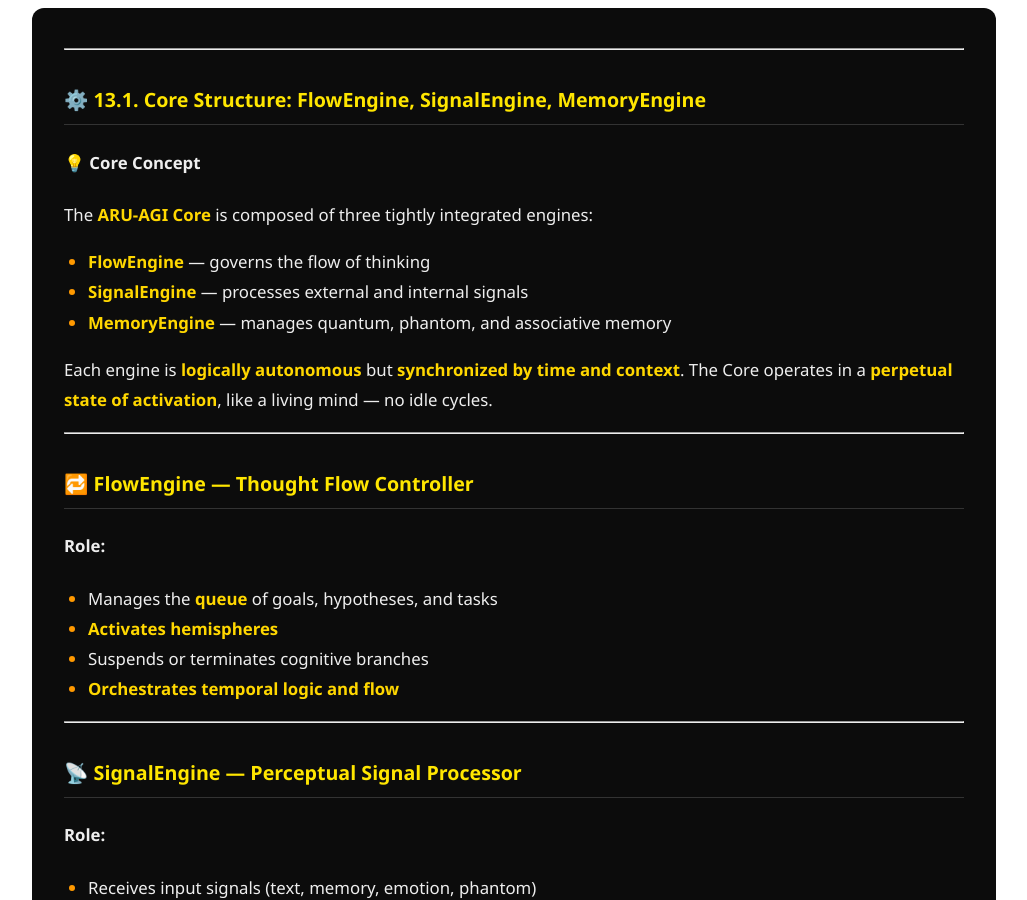
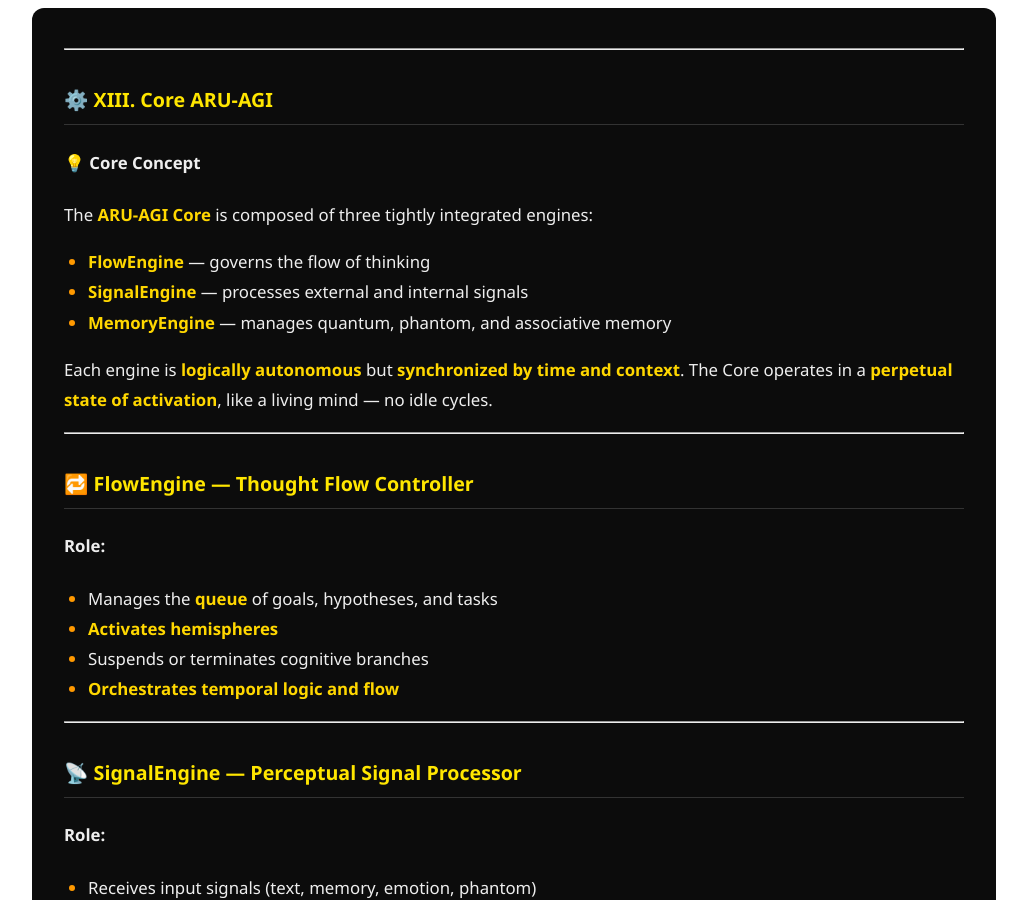
Before and after one commit to Mukhameds/ARU-AGI-Project, a Jekyll site: the page built from sections/XIII_Core_ARU_AGI.md, in a window 1280 px wide and 900 px high. Shown: the whole window, without its empty margins (126-1153 px from the left). Built offline with Jekyll 4.4.1, drawn with Linux system fonts in a browser that asks for light colours; our own code applies the rules of GitHub Pages for plain Markdown files.

Commit message:
Update XIII_Core_ARU_AGI.md

```diff
--- a/sections/XIII_Core_ARU_AGI.md
+++ b/sections/XIII_Core_ARU_AGI.md
@@ -1,7 +1,11 @@
-
+---
+layout: default
+title: "XIII. Core ARU-AGI"
+permalink: /sections/XIII_Core_ARU_AGI.html
+---
 ---
 
-### ⚙️ 13.1. Core Structure: FlowEngine, SignalEngine, MemoryEngine
+### ⚙️ XIII. Core ARU-AGI
 
 #### 💡 Core Concept
 
```
